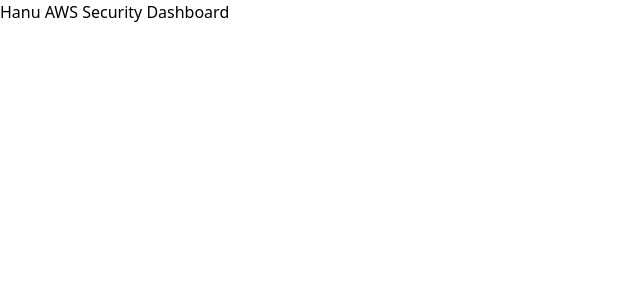
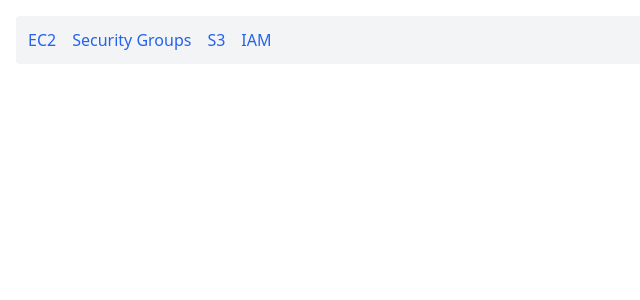
Before and after one commit to batman-ankd99/hanu.ui, a React (Create React App) app: page / in a window 1280 px wide. Shown: the top 300 px of the page, without its empty margins (0-640 px from the left). Built offline with nearby package versions, Linux system fonts and the light colour scheme.

Commit message:
pages for sg and ec2 collector

```diff
--- a/src/App.js
+++ b/src/App.js
@@ -1,8 +1,28 @@
+import { BrowserRouter as Router, Routes, Route, Link } from "react-router-dom";
+import EC2 from "./pages/EC2";
+import SG from "./pages/SG";
+import S3 from "./pages/S3";
+import IAM from "./pages/IAM";
+
 function App() {
   return (
-    <div>
-      <h1>Hanu AWS Security Dashboard</h1>
-    </div>
+    <Router>
+      <div className="p-4">
+        <nav className="flex gap-4 bg-gray-100 p-3 rounded">
+          <Link to="/ec2" className="text-blue-600">EC2</Link>
+          <Link to="/sg" className="text-blue-600">Security Groups</Link>
+          <Link to="/s3" className="text-blue-600">S3</Link>
+          <Link to="/iam" className="text-blue-600">IAM</Link>
+        </nav>
+
+        <Routes>
+          <Route path="/ec2" element={<EC2 />} />
+          <Route path="/sg" element={<SG />} />
+          <Route path="/s3" element={<S3 />} />
+          <Route path="/iam" element={<IAM />} />
+        </Routes>
+      </div>
+    </Router>
   );
 }
 
--- /dev/null
+++ b/src/pages/EC2.js
@@ -0,0 +1,22 @@
+import React, { useEffect, useState } from "react";
+
+export default function EC2() {
+  const [data, setData] = useState(null);
+
+  useEffect(() => {
+    fetch("http://localhost:5000/analyzer/ec2")
+      .then(res => res.json())
+      .then(data => setData(data));
+  }, []);
+
+  if (!data) return <p>Loading...</p>;
+
+  return (
+    <div className="mt-4">
+      <h1 className="text-2xl font-bold">EC2 Risk Report</h1>
+      <pre className="bg-black text-green-400 p-4 rounded mt-2 overflow-auto">
+        {JSON.stringify(data, null, 2)}
+      </pre>
+    </div>
+  );
+}
--- /dev/null
+++ b/src/pages/SG.js
@@ -0,0 +1,22 @@
+import React, { useEffect, useState } from "react";
+
+export default function SG() {
+  const [data, setData] = useState(null);
+
+  useEffect(() => {
+    fetch("http://localhost:5000/analyzer/sg")
+      .then(res => res.json())
+      .then(data => setData(data));
+  }, []);
+
+  if (!data) return <p className="text-gray-500">Loading...</p>;
+
+  return (
+    <div className="mt-4">
+      <h1 className="text-2xl font-bold">Security Group Risks</h1>
+      <pre className="bg-black text-green-400 p-4 rounded mt-2 overflow-auto">
+        {JSON.stringify(data, null, 2)}
+      </pre>
+    </div>
+  );
+}
```
